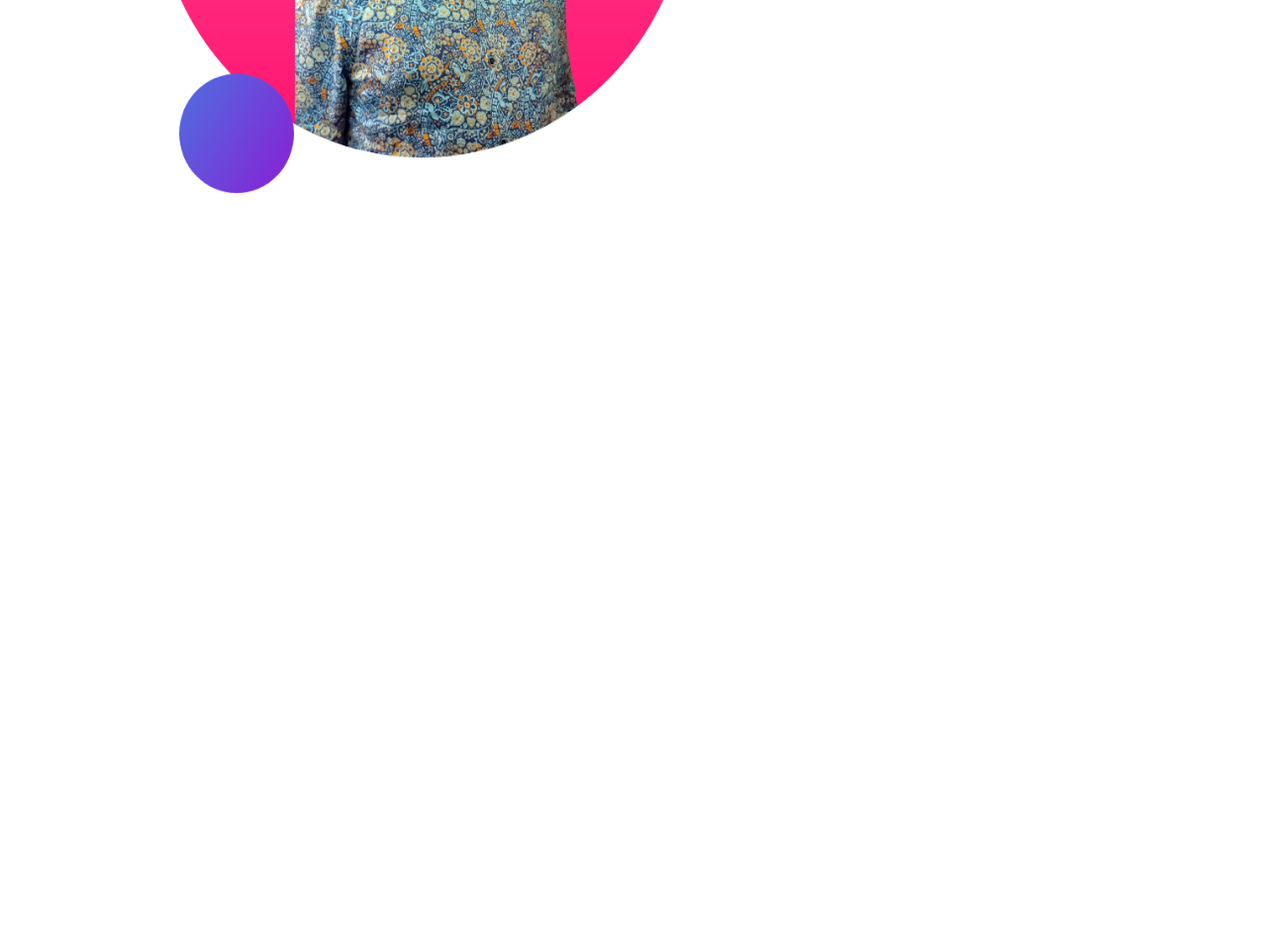
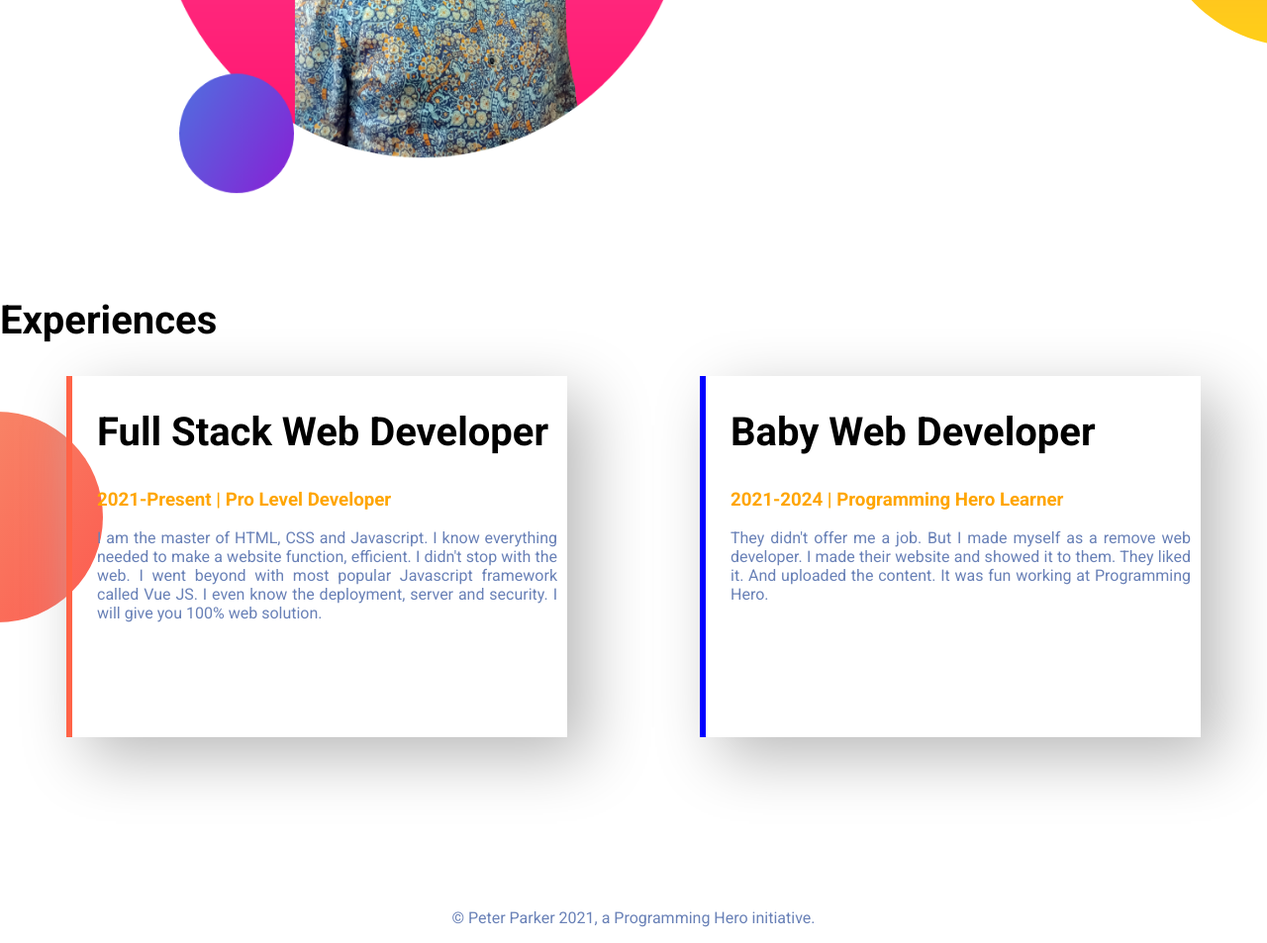
Before and after one commit to hamidregun1/personal-portfolio, a plain HTML site: page index.html in a window 1280 px wide. Shown: the part 1108-2061 px from the top of the page at 99% size. Before the commit the page ends 1408 px from the top, so only its background shows below. Drawn offline with Linux system fonts and the light colour scheme.

Commit message:
footer add

```diff
--- a/css/style.css
+++ b/css/style.css
@@ -3,7 +3,7 @@ body {
     font-family: 'Roboto', sans-serif;
 }
 
-section {
+.flex-con {
     display: flex;
     margin-bottom: 100px;
 }
@@ -54,6 +54,12 @@ button a {
     font-weight: bold;
 }
 
+.middle-banner {
+    background-image: url(../images/dream-bg.png);
+    background-repeat: no-repeat;
+    background-position: right;
+}
+
 .dream-img img {
     width: 600px;
     height: 600px;
@@ -62,7 +68,7 @@ button a {
 }
 
 .dream-intro {
-    margin-top: 100px;
+    margin-top: 35px;
     margin-left: 97px;
     margin-right: 97px;
 }
@@ -78,3 +84,50 @@ button a {
     border: none;
     border-radius: 5px;
 }
+
+.exp-banner {
+    background-image: url(../images/exp-bg.png);
+    background-repeat: no-repeat;
+    background-position: left;
+}
+
+.exp-banner h1 {
+    font-size: 40px;
+}
+
+.box {
+    width: 50%;
+    height: auto;
+    margin-left: 67px;
+    margin-right: 67px;
+    padding-left: 25px;
+    padding-right: 10px;
+    padding-bottom: 100px;
+    box-shadow: 20px 20px 60px rgb(185, 185, 185);
+    border-left: 6px;
+    border-left-style: solid;
+    border-left-color: tomato;
+
+}
+
+.box-1 {
+    width: 50%;
+    height: auto;
+    margin-left: 67px;
+    margin-right: 67px;
+    padding-left: 25px;
+    padding-right: 10px;
+    padding-bottom: 100px;
+    box-shadow: 20px 20px 60px rgb(185, 185, 185);
+    border-left: 6px;
+    border-left-style: solid;
+    border-left-color: blue;
+
+}
+
+footer p {
+    color: #6981B;
+    margin-top: 173px;
+    text-align: center;
+
+}
--- a/index.html
+++ b/index.html
@@ -11,7 +11,7 @@
     <link rel="stylesheet" href="css/style.css">
 </head>
 <body>
-    <section class="top-banner">
+    <section class="top-banner flex-con">
         <div class="intro-text">
             <h1>Welcome To</h1>
             <h1><span class="text-color">Digital Web</span> World</h1>
@@ -23,7 +23,7 @@
             <img src="images/hamidul.png" alt="">
         </div>
     </section>
-    <section class="middle-banner">
+    <section class="middle-banner flex-con">
         <div class="dream-img">
             <img src="images/hamidul 2.png" alt="">
         </div>
@@ -34,6 +34,22 @@
             <button><a href="https://www.linkedin.com/in/hamidul-islam-446156190/">DOWNLOAD RESUME</a></button>
         </div>
     </section>
+    <section class="exp-banner">
+        <h1>Experiences</h1>
+        <div class="flex-con">
+            <div class="box">
+                <h1>Full Stack Web Developer</h1>
+                <h3><span class="text-color">2021-Present | Pro Level Developer</span></h3>
+                <p>I am the master of HTML, CSS and Javascript. I know everything needed to make a website function, efficient. I didn't stop with the web. I went beyond with most popular Javascript framework called Vue JS. I even know the deployment, server and security. I will give you 100% web solution.</p>
+            </div>
+            <div class="box-1">
+                <h1>Baby Web Developer</h1>
+                <h3><span class="text-color">2021-2024 | Programming Hero Learner</span></h3>
+                <p>They didn't offer me a job. But I made myself as a remove web developer. I made their website and showed it to them. They liked it. And uploaded the content. It was fun working at Programming Hero.</p>
+            </div>
+        </div>
+    </section>
+    <footer><p>© Peter Parker 2021, a Programming Hero initiative.</p></footer>
 
 </body>
 </html>
```
